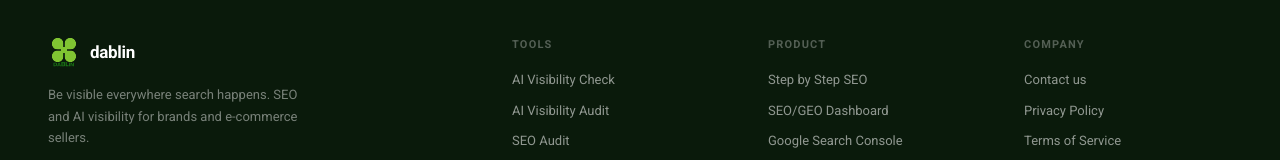
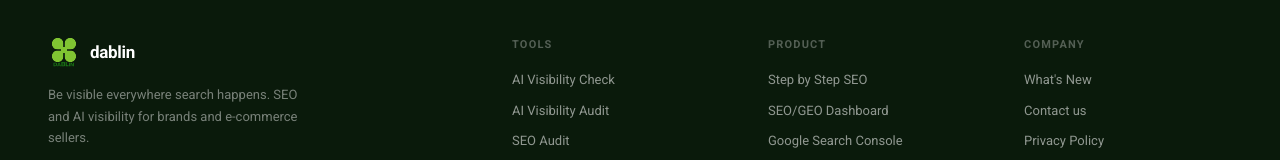
Before and after one commit to denizcolakoglu/dablin-backend, a React (Vite) app in the folder frontend/: page /seo-audit in a window 1280 px wide. Shown: the part 5323-5483 px from the top of the page. Built offline with nearby package versions, Linux system fonts and the light colour scheme.

Commit message:
feat: add What's New to Resources nav and footer Company

```diff
--- a/frontend/src/components/pages/PageLayout.jsx
+++ b/frontend/src/components/pages/PageLayout.jsx
@@ -25,6 +25,7 @@ const RESOURCES = [
   { href: "https://blog.dablin.co",                       icon: "✍", label: "Blog",            desc: "AI visibility, GEO and SEO guides", external: true },
   { href: "https://www.linkedin.com/company/dablin",      icon: "in", label: "Dablin on LinkedIn", desc: "Follow us for SEO & AI insights",   external: true },
   { href: "https://medium.com/dablin",                    icon: "M",  label: "Dablin on Medium",   desc: "In-depth articles and guides",      external: true },
+  { href: "/whats-new",                                       icon: "🆕", label: "What's New",          desc: "Weekly updates every Friday",       external: false },
 ];
 
 function DropdownMenu({ group, activePath }) {
@@ -235,6 +236,7 @@ function Footer() {
         ])}
 
         {col("Company", [
+          ["What's New",       "/whats-new"],
           ["Contact us",       "mailto:hello@dablin.co"],
           ["Privacy Policy",   "/legal.html"],
           ["Terms of Service", "/legal.html"],
```
